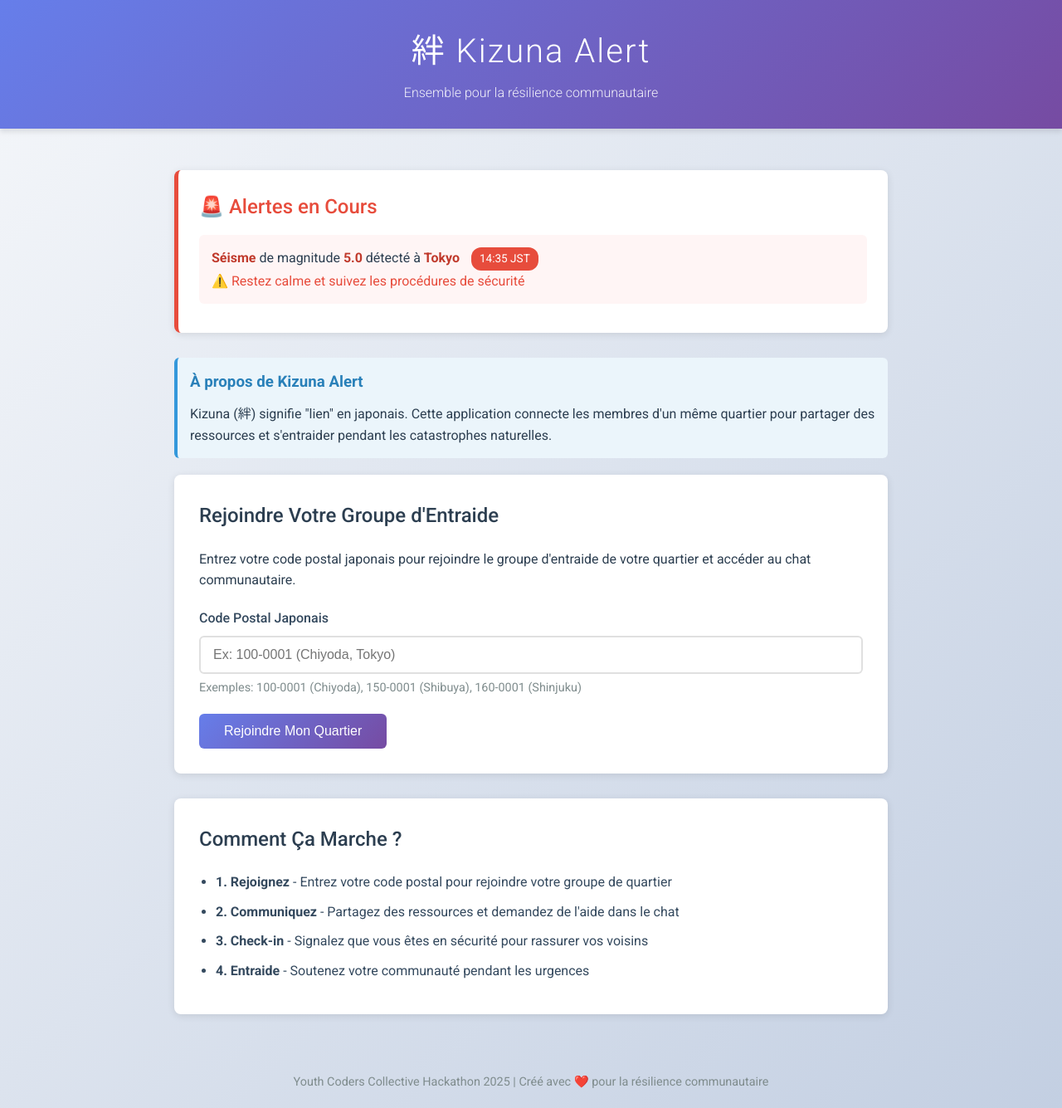
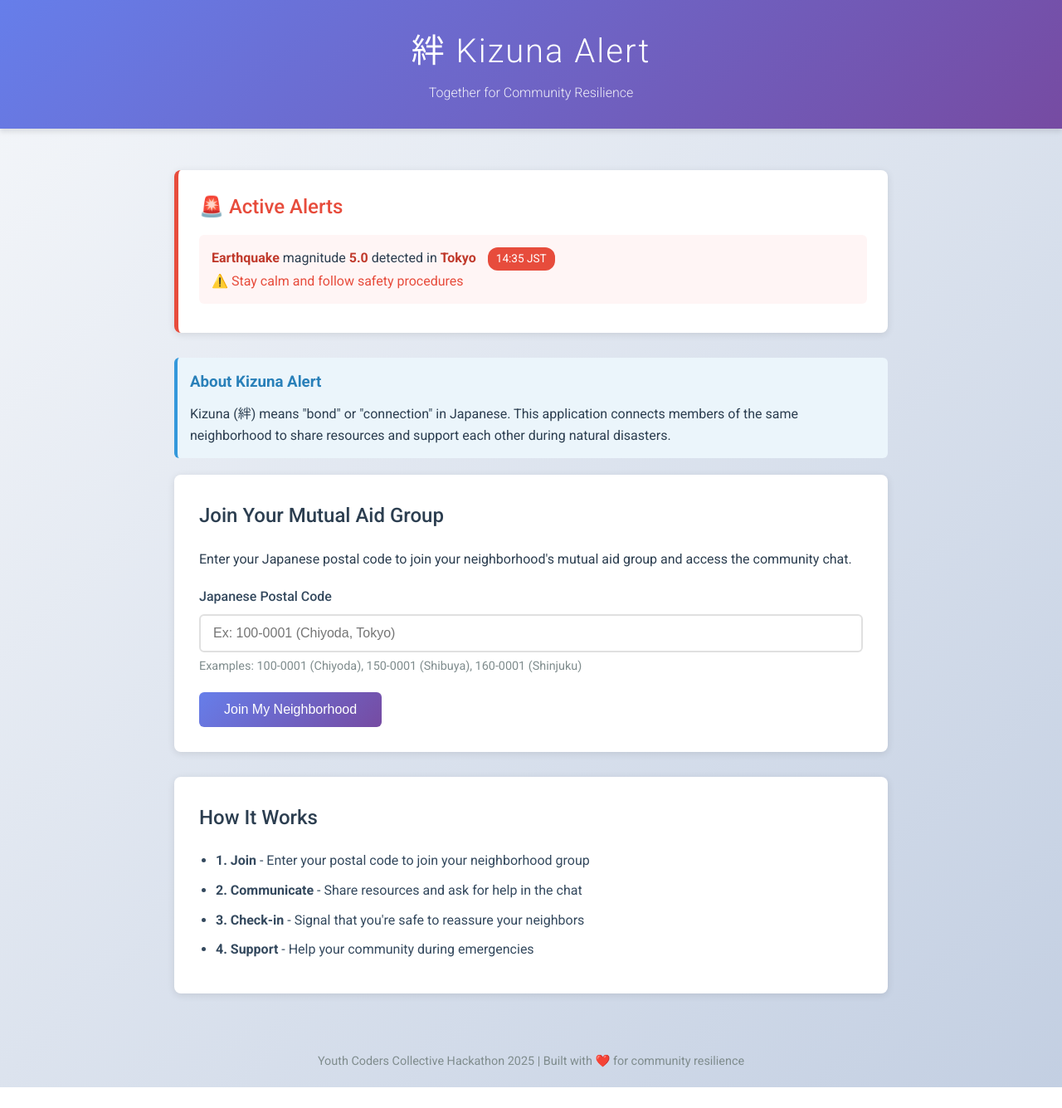
Before and after one commit to leopaul29/kizuna-alert-Youth-Coders-Hackathon, a Flask app: page / in a window 1280 px wide. Shown: the whole page at 83% size. After the commit the page ends 1310 px from the top, so only its background shows below. Run offline with Flask 3, Linux system fonts and the light colour scheme.

Commit message:
Translate app interface to English for wider accessibility
Update all Japanese text in HTML templates and README to professional English, ensuring cultural terms remain relevant and enhancing global reach.

Replit-Commit-Author: Agent
Replit-Commit-Session-Id: 13b3fbc5-a453-4620-85c4-647c7cd5f9af
Replit-Commit-Checkpoint-Type: full_checkpoint
Replit-Commit-Screenshot-Url: https://storage.googleapis.com/screenshot-production-us-central1/50ad9d7f-d757-4aec-a52c-3ba20f9ea643/13b3fbc5-a453-4620-85c4-647c7cd5f9af/0HtfqYq

```diff
--- a/main.py
+++ b/main.py
@@ -16,7 +16,7 @@ app.secret_key = os.environ.get('SESSION_SECRET', 'dev-secret-key-change-in-prod
 # Simulated disaster alerts (in a real app, this would come from an API)
 DISASTER_ALERTS = [
     {
-        'type': 'Séisme',
+        'type': 'Earthquake',
         'magnitude': '5.0',
         'location': 'Tokyo',
         'time': '14:35 JST',
@@ -36,27 +36,27 @@ NEIGHBORHOOD_GROUPS = {
 # Simulated chat messages for each neighborhood
 CHAT_MESSAGES = {
     '100-0001': [
-        {'user': 'Yuki S.', 'message': "J'ai de l'eau à partager - coins des rues Marunouchi", 'time': '14:42', 'type': 'resource'},
-        {'user': 'Kenji T.', 'message': 'Besoin d\'aide pour évacuation - personne âgée au 3ème étage', 'time': '14:45', 'type': 'help'},
-        {'user': 'Aiko M.', 'message': 'Je vais bien ✓', 'time': '14:47', 'type': 'checkin'},
-        {'user': 'Hiroshi N.', 'message': 'Centre d\'évacuation ouvert à l\'école primaire Chiyoda', 'time': '14:50', 'type': 'info'}
+        {'user': 'Yuki S.', 'message': "I have water to share - corner of Marunouchi Street", 'time': '14:42', 'type': 'resource'},
+        {'user': 'Kenji T.', 'message': 'Need help with evacuation - elderly person on 3rd floor', 'time': '14:45', 'type': 'help'},
+        {'user': 'Aiko M.', 'message': "I'm safe ✓", 'time': '14:47', 'type': 'checkin'},
+        {'user': 'Hiroshi N.', 'message': 'Evacuation center open at Chiyoda Elementary School', 'time': '14:50', 'type': 'info'}
     ],
     '150-0001': [
-        {'user': 'Sakura I.', 'message': 'Lampes de poche disponibles au konbini familial', 'time': '14:40', 'type': 'resource'},
-        {'user': 'Takeshi Y.', 'message': 'Je vais bien ✓', 'time': '14:44', 'type': 'checkin'},
-        {'user': 'Mei L.', 'message': 'Quelqu\'un a des nouvelles de la ligne Yamanote?', 'time': '14:48', 'type': 'help'}
+        {'user': 'Sakura I.', 'message': 'Flashlights available at Family Mart convenience store', 'time': '14:40', 'type': 'resource'},
+        {'user': 'Takeshi Y.', 'message': "I'm safe ✓", 'time': '14:44', 'type': 'checkin'},
+        {'user': 'Mei L.', 'message': 'Does anyone have news about the Yamanote Line?', 'time': '14:48', 'type': 'help'}
     ],
     '160-0001': [
-        {'user': 'Ryu K.', 'message': 'Je vais bien ✓', 'time': '14:43', 'type': 'checkin'},
-        {'user': 'Nanami H.', 'message': 'Couvertures disponibles - contactez-moi', 'time': '14:46', 'type': 'resource'}
+        {'user': 'Ryu K.', 'message': "I'm safe ✓", 'time': '14:43', 'type': 'checkin'},
+        {'user': 'Nanami H.', 'message': 'Blankets available - contact me', 'time': '14:46', 'type': 'resource'}
     ],
     '106-0001': [
-        {'user': 'Daiki W.', 'message': 'Centre médical Minato ouvert pour urgences', 'time': '14:41', 'type': 'info'},
-        {'user': 'Emiko F.', 'message': 'Je vais bien ✓', 'time': '14:49', 'type': 'checkin'}
+        {'user': 'Daiki W.', 'message': 'Minato Medical Center open for emergencies', 'time': '14:41', 'type': 'info'},
+        {'user': 'Emiko F.', 'message': "I'm safe ✓", 'time': '14:49', 'type': 'checkin'}
     ],
     '110-0001': [
-        {'user': 'Kazuo S.', 'message': 'Nourriture d\'urgence disponible au temple', 'time': '14:44', 'type': 'resource'},
-        {'user': 'Yui A.', 'message': 'Je vais bien ✓', 'time': '14:51', 'type': 'checkin'}
+        {'user': 'Kazuo S.', 'message': 'Emergency food available at the temple', 'time': '14:44', 'type': 'resource'},
+        {'user': 'Yui A.', 'message': "I'm safe ✓", 'time': '14:51', 'type': 'checkin'}
     ]
 }
 
@@ -80,7 +80,7 @@ def join_neighborhood():
     else:
         # For demo purposes, accept any postal code and use a default group
         session['postal_code'] = postal_code
-        session['neighborhood'] = f'Communauté {postal_code}'
+        session['neighborhood'] = f'Community {postal_code}'
         return redirect(url_for('chat'))
 
 
@@ -95,16 +95,16 @@ def chat():
 
     # Get base messages for this neighborhood
     messages = CHAT_MESSAGES.get(postal_code, [
-        {'user': 'Système', 'message': 'Bienvenue dans votre groupe d\'entraide communautaire!', 'time': datetime.now().strftime('%H:%M'), 'type': 'info'}
+        {'user': 'System', 'message': 'Welcome to your community mutual aid group!', 'time': datetime.now().strftime('%H:%M'), 'type': 'info'}
     ]).copy()
 
     # Add user's check-in message if they have checked in
     if session.get('checked_in'):
-        user_name = session.get('user_name', 'Vous')
+        user_name = session.get('user_name', 'You')
         checkin_time = session.get('checkin_time', datetime.now().strftime('%H:%M'))
         messages.append({
             'user': user_name,
-            'message': 'Je vais bien ✓',
+            'message': "I'm safe ✓",
             'time': checkin_time,
             'type': 'checkin'
         })
@@ -129,7 +129,7 @@ def checkin():
 
     # Set a default user name if not already set
     if 'user_name' not in session:
-        session['user_name'] = 'Vous'
+        session['user_name'] = 'You'
 
     return redirect(url_for('chat'))
 
--- a/templates/index.html
+++ b/templates/index.html
@@ -1,9 +1,9 @@
 <!DOCTYPE html>
-<html lang="fr">
+<html lang="en">
 <head>
     <meta charset="UTF-8">
     <meta name="viewport" content="width=device-width, initial-scale=1.0">
-    <title>Kizuna Alert - Alerte Communautaire</title>
+    <title>Kizuna Alert - Community Alert System</title>
     <link rel="stylesheet" href="{{ url_for('static', filename='style.css') }}">
     <link rel="preconnect" href="https://fonts.googleapis.com">
     <link rel="preconnect" href="https://fonts.gstatic.com" crossorigin>
@@ -12,48 +12,48 @@
 <body>
     <header>
         <h1>絆 Kizuna Alert</h1>
-        <p class="tagline">Ensemble pour la résilience communautaire</p>
+        <p class="tagline">Together for Community Resilience</p>
     </header>
 
     <div class="container">
         <!-- Disaster Alert Section -->
         <section class="alert-section">
-            <h2>🚨 Alertes en Cours</h2>
+            <h2>🚨 Active Alerts</h2>
             {% if alerts %}
                 {% for alert in alerts %}
                 <div class="alert-item">
-                    <strong>{{ alert.type }}</strong> de magnitude <strong>{{ alert.magnitude }}</strong>
-                    détecté à <strong>{{ alert.location }}</strong>
+                    <strong>{{ alert.type }}</strong> magnitude <strong>{{ alert.magnitude }}</strong>
+                    detected in <strong>{{ alert.location }}</strong>
                     <span class="alert-badge">{{ alert.time }}</span>
                     <br>
-                    <span style="color: #e74c3c;">⚠️ Restez calme et suivez les procédures de sécurité</span>
+                    <span style="color: #e74c3c;">⚠️ Stay calm and follow safety procedures</span>
                 </div>
                 {% endfor %}
             {% else %}
-                <p>Aucune alerte active pour le moment.</p>
+                <p>No active alerts at this time.</p>
             {% endif %}
         </section>
 
         <!-- Info Box -->
         <div class="info-box">
-            <h3>À propos de Kizuna Alert</h3>
+            <h3>About Kizuna Alert</h3>
             <p>
-                Kizuna (絆) signifie "lien" en japonais. Cette application connecte les membres d'un même quartier
-                pour partager des ressources et s'entraider pendant les catastrophes naturelles.
+                Kizuna (絆) means "bond" or "connection" in Japanese. This application connects members of the same
+                neighborhood to share resources and support each other during natural disasters.
             </p>
         </div>
 
         <!-- Postal Code Form Section -->
         <section class="form-section">
-            <h2>Rejoindre Votre Groupe d'Entraide</h2>
+            <h2>Join Your Mutual Aid Group</h2>
             <p style="margin-bottom: 20px;">
-                Entrez votre code postal japonais pour rejoindre le groupe d'entraide de votre quartier
-                et accéder au chat communautaire.
+                Enter your Japanese postal code to join your neighborhood's mutual aid group
+                and access the community chat.
             </p>
 
             <form action="{{ url_for('join_neighborhood') }}" method="POST">
                 <div class="form-group">
-                    <label for="postal_code">Code Postal Japonais</label>
+                    <label for="postal_code">Japanese Postal Code</label>
                     <input
                         type="text"
                         id="postal_code"
@@ -63,29 +63,29 @@
                         pattern="\d{3}-?\d{4}"
                     >
                     <p class="hint">
-                        Exemples: 100-0001 (Chiyoda), 150-0001 (Shibuya), 160-0001 (Shinjuku)
+                        Examples: 100-0001 (Chiyoda), 150-0001 (Shibuya), 160-0001 (Shinjuku)
                     </p>
                 </div>
 
-                <button type="submit" class="btn">Rejoindre Mon Quartier</button>
+                <button type="submit" class="btn">Join My Neighborhood</button>
             </form>
         </section>
 
         <!-- How it Works -->
         <section class="form-section">
-            <h2>Comment Ça Marche ?</h2>
+            <h2>How It Works</h2>
             <ul style="padding-left: 20px; color: #34495e;">
                 <li style="margin-bottom: 10px;">
-                    <strong>1. Rejoignez</strong> - Entrez votre code postal pour rejoindre votre groupe de quartier
+                    <strong>1. Join</strong> - Enter your postal code to join your neighborhood group
                 </li>
                 <li style="margin-bottom: 10px;">
-                    <strong>2. Communiquez</strong> - Partagez des ressources et demandez de l'aide dans le chat
+                    <strong>2. Communicate</strong> - Share resources and ask for help in the chat
                 </li>
                 <li style="margin-bottom: 10px;">
-                    <strong>3. Check-in</strong> - Signalez que vous êtes en sécurité pour rassurer vos voisins
+                    <strong>3. Check-in</strong> - Signal that you're safe to reassure your neighbors
                 </li>
                 <li style="margin-bottom: 10px;">
-                    <strong>4. Entraide</strong> - Soutenez votre communauté pendant les urgences
+                    <strong>4. Support</strong> - Help your community during emergencies
                 </li>
             </ul>
         </section>
@@ -93,7 +93,7 @@
 
     <footer>
         <p>
-            Youth Coders Collective Hackathon 2025 | Créé avec ❤️ pour la résilience communautaire
+            Youth Coders Collective Hackathon 2025 | Built with ❤️ for community resilience
         </p>
     </footer>
 </body>
```
Also changed, not shown: replit.md (+2 -1 lines), templates/chat.html (+22 -22 lines), README.md, 1 other file.
